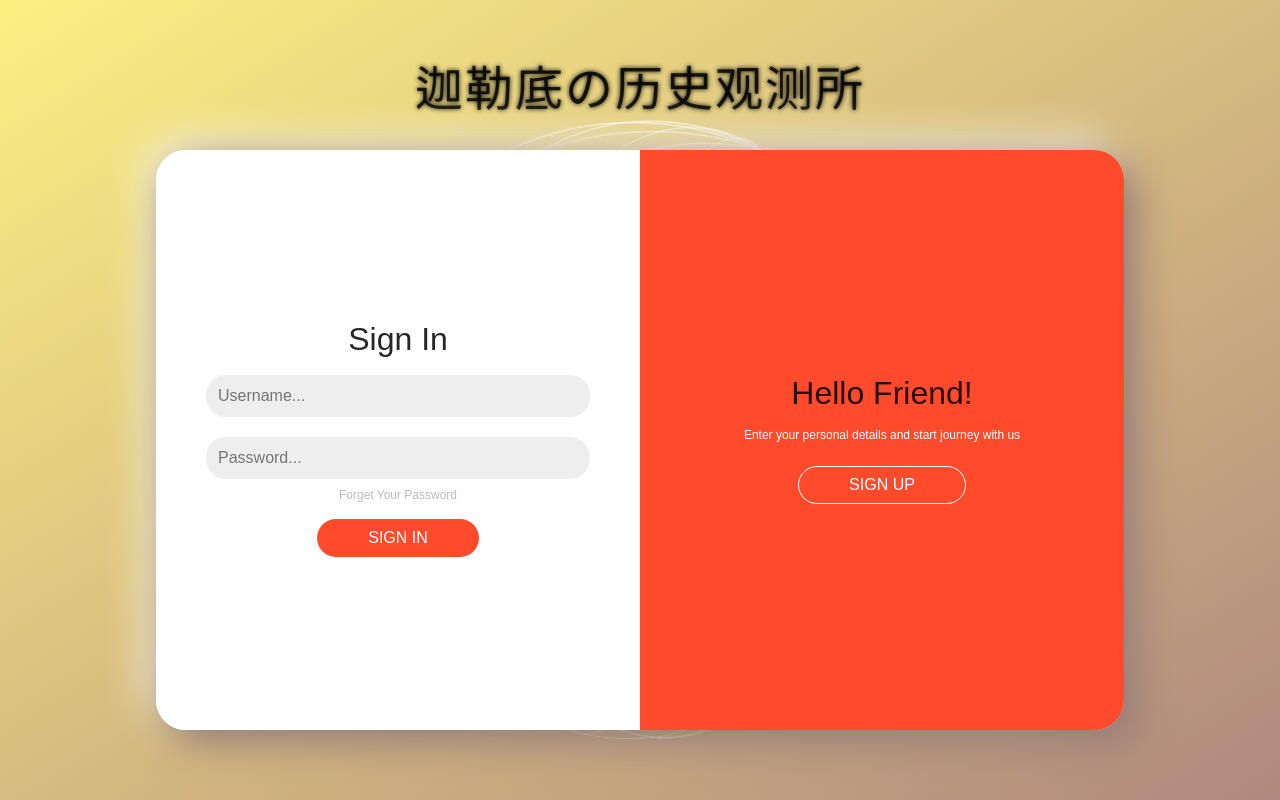
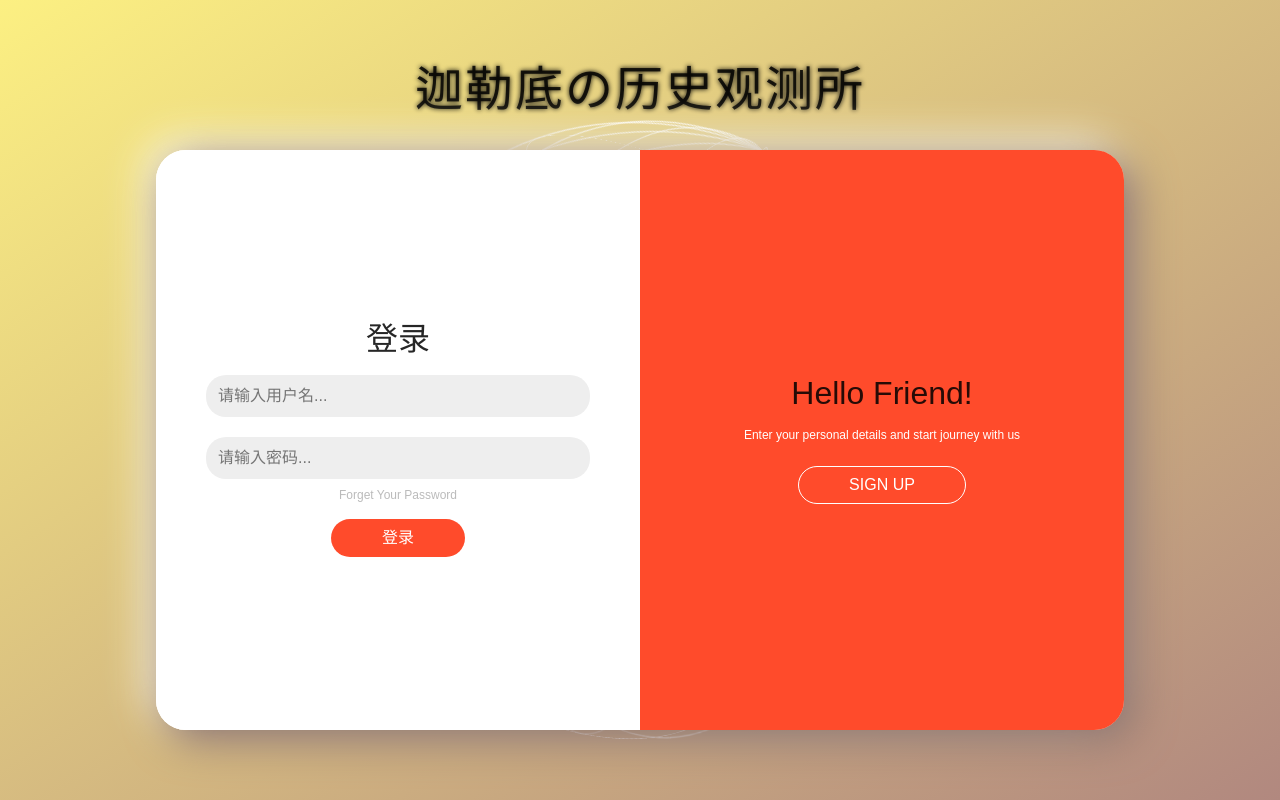
Before and after one commit to My-Graduate-Project/History-Manager-System-Client, a React (Vite) app: page / in a window 1280 px wide. Built offline with nearby package versions, Linux system fonts and the light colour scheme.

Commit message:
update: 完成了用户登录和持久化token

```diff
--- a/package.json
+++ b/package.json
@@ -32,6 +32,7 @@
     "antd": "^4.18.5",
     "axios": "^0.25.0",
     "classnames": "^2.3.1",
+    "jwt-decode": "^3.1.2",
     "react": "^17.0.2",
     "react-dom": "^17.0.2",
     "react-redux": "^7.2.6",
--- a/src/api/login.ts
+++ b/src/api/login.ts
@@ -8,3 +8,12 @@ import request from "../common/axios"
 export function registerUser(userInfo: any) {
   return request('/register', 'post', userInfo);
 }
+
+/** 用户登录信息
+ *
+ * @param userInfo { Object }
+ * @returns
+ */
+export function loginUser(userInfo: any) {
+  return request('/login', 'post', userInfo);
+}
--- a/src/main.tsx
+++ b/src/main.tsx
@@ -3,18 +3,25 @@ import React from 'react'
 import ReactDOM from 'react-dom'
 // 引入路由
 import { BrowserRouter } from 'react-router-dom'
-import { renderRoutes } from "react-router-config";
+import { renderRoutes } from 'react-router-config'
 // 引入路由配置
 import routes from './routes'
 // 引入 react-redux
 import { Provider } from 'react-redux'
 // 引入 store
 import store from './store'
+
+import decode from 'jwt-decode'
+// 获取 token 和 解析 token
+import { loginStatus } from './pages/Login/Components/Login/store/actions'
+const token = localStorage.getItem('@#@TOKEN')
+if (token) store.dispatch(loginStatus(decode(token)))
+
 // 引入 antd 全局样式
-import 'antd/dist/antd.css'; // or 'antd/dist/antd.less'
+import 'antd/dist/antd.css' // or 'antd/dist/antd.less'
 
 // 全局样式
-import "./styles/global.scss"
+import './styles/global.scss'
 
 ReactDOM.render(
   <React.StrictMode>
--- a/src/pages/Login/Components/Login/Login.tsx
+++ b/src/pages/Login/Components/Login/Login.tsx
@@ -1,7 +1,23 @@
 import * as React from 'react'
 import { Component } from 'react'
 
-interface LoginProps {}
+// antd
+import { message } from 'antd'
+
+// jwt
+import decode from 'jwt-decode'
+
+// connect
+import { connect } from 'react-redux'
+// 导入 redux
+import { bindActionCreators } from 'redux'
+// 引入 action
+import { login as loginActionCrator } from './store'
+
+interface LoginProps {
+  loginFn: any
+  history: any
+}
 
 interface LoginState {}
 
@@ -10,36 +26,86 @@ class Login extends Component<LoginProps, LoginState> {
     super(props)
   }
   state = {
-    usernameState: '',
-    passwordState: ''
+    userInfo: {
+      username: '',
+      password: ''
+    }
+  }
+  // 表单提交
+  handleSubmit = async (e: React.FormEvent<HTMLFormElement>) => {
+    // 阻止默认行为
+    e.preventDefault()
+
+    // 获取表单数据
+    const result = await this.props.loginFn.login(this.state.userInfo)
+    // 判断是否登录成功
+    if (result.status === 0) {
+      return message.error(result.message)
+    }
+    if (result.status === 200) {
+      // 获取 token
+      const token = result.data.token
+      // 本地持久化存储 token
+      localStorage.setItem('@#@TOKEN', token)
+
+      this.props.loginFn.loginStatus(decode(result.data.token))
+      message.success(result.message)
+      return this.props.history.push('/home')
+    }
+  }
+  // onChange
+  handleChange = (e: React.ChangeEvent<HTMLInputElement>) => {
+    this.setState({
+      userInfo: {
+        ...this.state.userInfo,
+        [e.target.name]: e.target.value
+      }
+    })
   }
   render() {
+    const { username, password } = this.state.userInfo
     return (
-      <form className="form">
-        <h2>sign in</h2>
+      <form className="form" onSubmit={this.handleSubmit}>
+        <h2>登录</h2>
         {/* 用户登录 -- 用户名 */}
         <input
           type="username"
           name="username"
-          id="username"
-          placeholder="Username..."
-          defaultValue={this.state.usernameState}
+          placeholder="请输入用户名..."
+          defaultValue={username}
+          onChange={this.handleChange}
         />
         {/* 用户登录 -- 密码 */}
         <input
           type="password"
           name="password"
-          id="password"
-          placeholder="Password..."
-          defaultValue={this.state.passwordState}
+          placeholder="请输入密码..."
+          defaultValue={password}
+          onChange={this.handleChange}
         />
         <a href="#" className="forget-password">
           forget your password
         </a>
-        <button className="signIn">sign in</button>
+        <button type="submit" className="signIn">
+          登录
+        </button>
       </form>
     )
   }
 }
 
-export default Login
+// 将store中的数据映射到组件的props上
+const mapStateToProps = (state: any) => {
+  return {
+    loginData: state.login
+  }
+}
+
+// 将store中的方法映射到组件的props上
+const mapDispatchToProps = (dispatch: any) => {
+  return {
+    loginFn: bindActionCreators(loginActionCrator, dispatch)
+  }
+}
+
+export default connect(mapStateToProps, mapDispatchToProps)(Login)
--- /dev/null
+++ b/src/pages/Login/Components/Login/store/actions.ts
@@ -0,0 +1,25 @@
+// 引入 constants type 类型
+import { USER_LOGIN } from "./constants"
+// 引入请求
+import { loginUser } from "../../../../../api/login"
+
+// 定义类型
+interface UserInfo {
+  username: string,
+  password: string,
+}
+
+// 用户登录
+export const login = (userInfo: UserInfo) => {
+  return (dispatch: any) => {
+    return loginUser(userInfo)
+  }
+}
+
+// 用户登录状态
+export const loginStatus = (data: any) => {
+  return {
+    type: USER_LOGIN,
+    data: data
+  }
+}
--- /dev/null
+++ b/src/pages/Login/Components/Login/store/constants.ts
@@ -0,0 +1,2 @@
+// 用户登录
+export const USER_LOGIN = "USER_LOGIN"
--- /dev/null
+++ b/src/pages/Login/Components/Login/store/index.ts
@@ -0,0 +1,7 @@
+// 引入 注册异步方法
+import * as  login from "./actions"
+// 引入 初始化数据
+import reducer from "./reducer";
+
+// 导出
+export { login, reducer };
--- /dev/null
+++ b/src/pages/Login/Components/Login/store/reducer.ts
@@ -0,0 +1,24 @@
+// 引入 constants type 类型
+import { USER_LOGIN } from "./constants"
+
+// 初始化数据
+const initialState = {
+  isAuth: false,
+  userInfo: {}
+}
+
+// 创建reducer
+const reducer = (state = initialState, action: any) => {
+  switch (action.type) {
+    case USER_LOGIN:
+      return {
+        ...state,
+        isAuth: action.payload !== null,
+        userInfo: action.data
+      }
+    default:
+      return state;
+  }
+}
+
+export default reducer;
--- a/src/pages/Login/Components/LoginForm/LoginForm.tsx
+++ b/src/pages/Login/Components/LoginForm/LoginForm.tsx
@@ -16,7 +16,6 @@ const container = createRef<HTMLDivElement>()
 class LoginForm extends Component<LoginFormProps, LoginFormState> {
   constructor(props: LoginFormProps) {
     super(props)
-    console.log(this.props)
   }
   signUp = () => {
     container.current?.classList.add('active')
@@ -37,7 +36,7 @@ class LoginForm extends Component<LoginFormProps, LoginFormState> {
           {/* <!-- login 登录页 --> */}
           <div className="form-container sign-in-container">
             {/* 登录组件 */}
-            <Login></Login>
+            <Login {...this.props}></Login>
           </div>
           {/* <!-- overlay container 左右切换 --> */}
           <div className="overlay_container">
--- a/src/store/reducer.ts
+++ b/src/store/reducer.ts
@@ -2,10 +2,14 @@
 import { combineReducers } from "redux"
 // 导入注册组件
 import { reducer as registerReducer } from "@/pages/Login/Components/Register/store"
+// 导入登录组件
+import { reducer as loginReducer } from "@/pages/Login/Components/Login/store"
 
 // 组合所有的reducer
 
 export default combineReducers({
   // 注册组件
   register: registerReducer,
+  // 登录组件
+  login: loginReducer
 })
```
Also changed, not shown: 1 other file (tests, documents, lock files or other folders).
